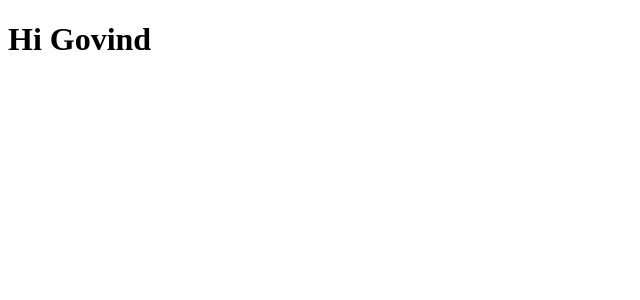
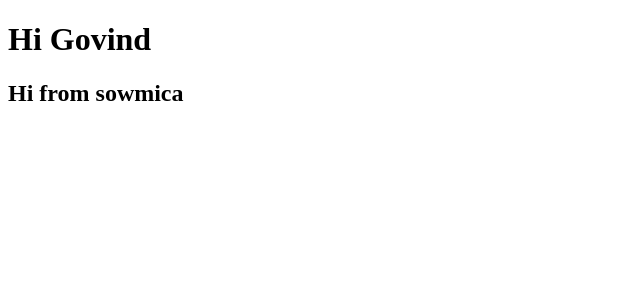
Before and after one commit to vishal-pk/slack-clone, an Angular app: page / in a window 1280 px wide. Shown: the top 300 px of the page, without its empty margins (0-640 px from the left). Built offline with nearby package versions, Linux system fonts and the light colour scheme.

Commit message:
first commit frm sowmica

```diff
--- a/src/app/app.component.html
+++ b/src/app/app.component.html
@@ -1 +1,2 @@
 <h1>Hi Govind</h1>
+<h2>Hi from sowmica</h2>
```
